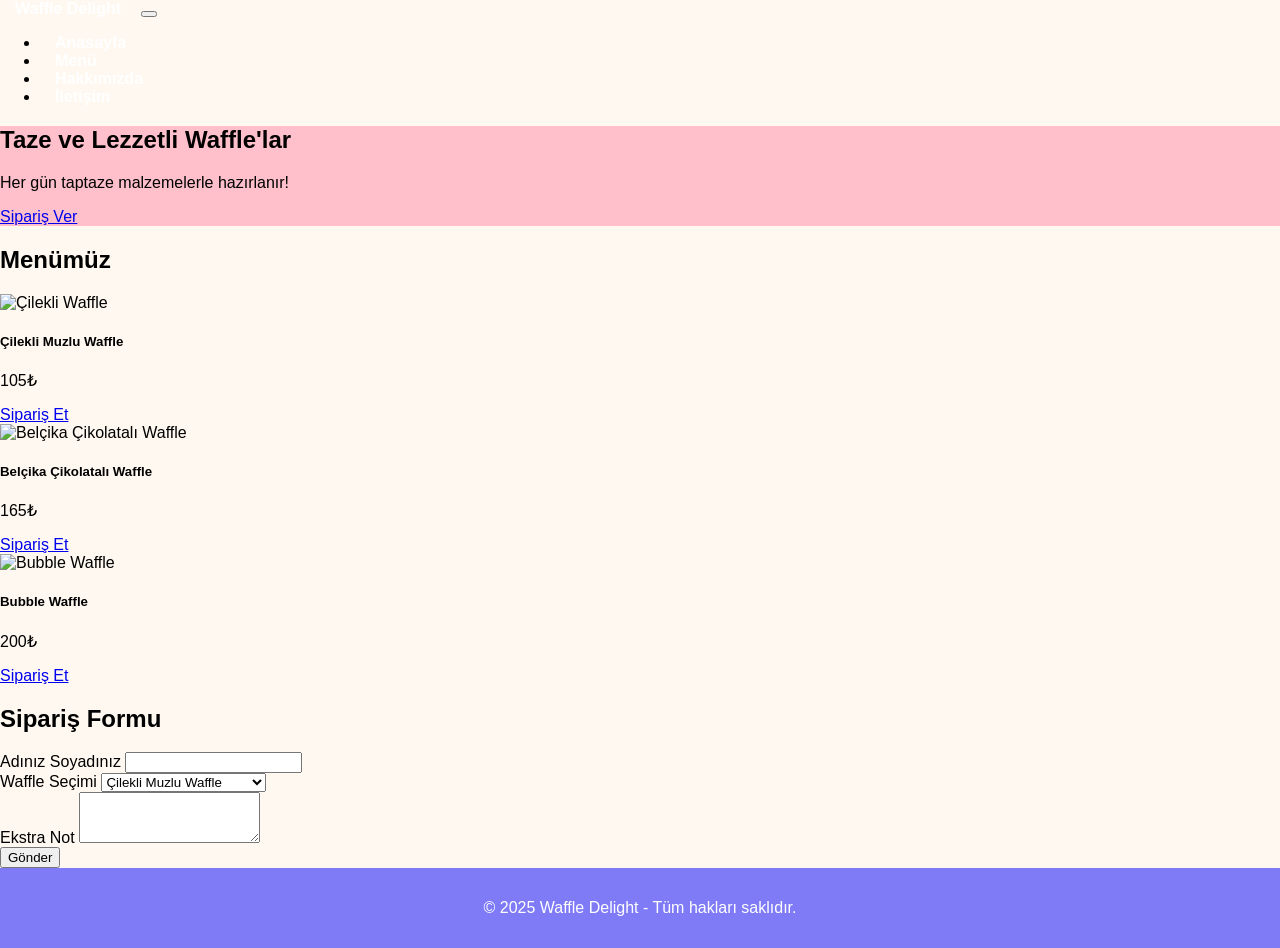
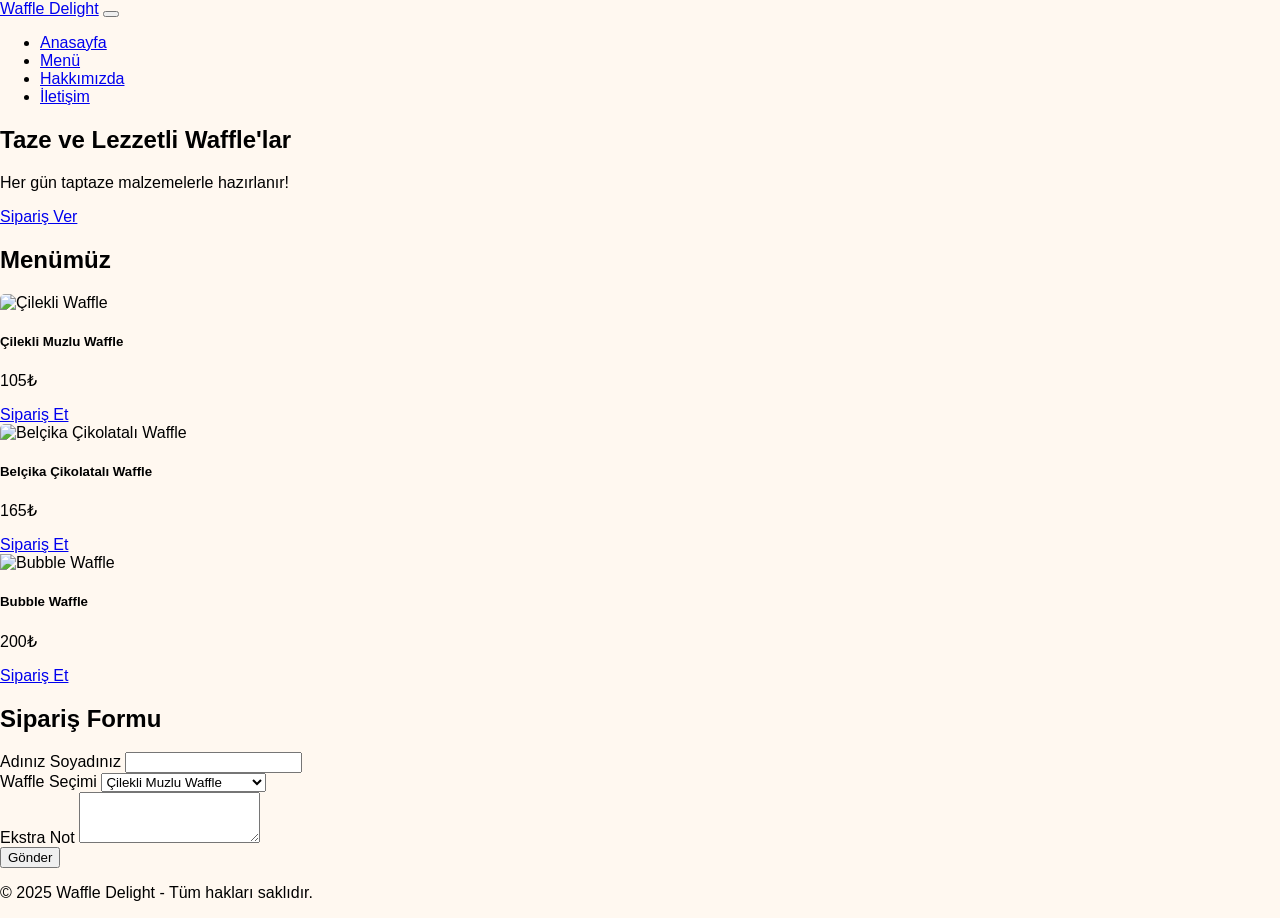

feat: modernize UI, standardize Bootstrap and add smart order features

--- a/style.css
+++ b/style.css
@@ -1,59 +1,66 @@
 body {
-    font-family: Arial, sans-serif;
+    font-family: 'Segoe UI', Tahoma, Geneva, Verdana, sans-serif;
     margin: 0;
     background-color: #fff8f0;
 }
 
-header {
-    background-color: #f82a8f;
-    color: #ecebeb;
-    padding: 20px;
-    text-align: center;
+
+/* Navbar ve Footer Standardizasyonu */
+
+.bg-custom-pink {
+    background-color: #f82a8f !important;
 }
 
-nav a {
-    margin: 0 15px;
-    color: white;
-    text-decoration: none;
-    font-weight: bold;
-}
 
-.hero {
-    text-align: center;
-    padding: 50px;
+/* Hero Section */
+
+.hero-section {
     background-color: #ffe4b5;
+    padding: 60px 0;
 }
 
-.bg-warning.text-center.p-5 {
-    background: pink !important;
-    opacity:1
-}
-.menu {
-    padding: 20px;
-    text-align: center;
+
+/* Kart Görselleri Standardizasyonu */
+
+.card-img-top {
+    height: 250px;
+    object-fit: cover;
+    /* Farklı boyuttaki resimlerin en-boy oranını koruyarak kırpar */
+    border-radius: 5px 5px 0 0;
 }
 
-.menu .item {
-    margin: 20px;
-    display: inline-block;
-}
 
-.menu img {
-    width: 200px;
-    height: 200px;
-    border-radius: 10px;
-}
+/* İletişim Sayfası Kutusu */
+
 #iletisim {
     background-color: #16c5a6;
+    color: white;
     padding: 40px;
-    margin-top:60px;
+    margin-top: 60px;
     border-radius: 10px;
+    box-shadow: 0 4px 8px rgba(0, 0, 0, 0.1);
 }
 
 
-footer {
-    text-align: center;
-    padding: 15px;
-    background-color: #0000ff80;
+/* Yapay Zeka Asistanı Yüzen Buton */
+
+.ai-assistant-btn {
+    position: fixed;
+    bottom: 30px;
+    right: 30px;
+    background-color: #f82a8f;
     color: white;
+    border: none;
+    border-radius: 50px;
+    padding: 15px 25px;
+    font-size: 16px;
+    box-shadow: 0 4px 12px rgba(0, 0, 0, 0.2);
+    cursor: pointer;
+    transition: transform 0.3s ease;
+    z-index: 1000;
+}
+
+.ai-assistant-btn:hover {
+    transform: scale(1.05);
+    background-color: #d11a72;
 }
